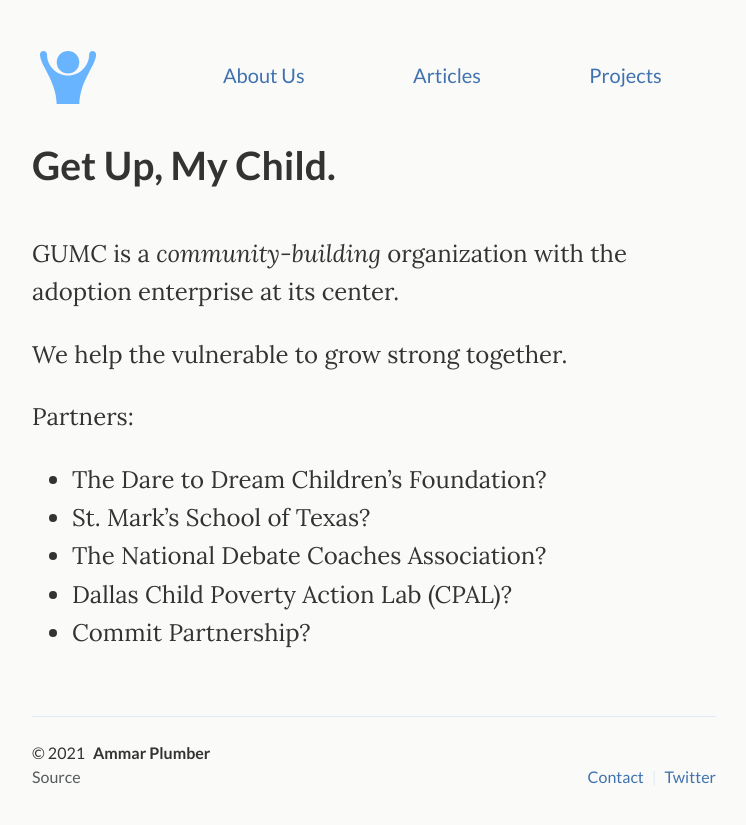
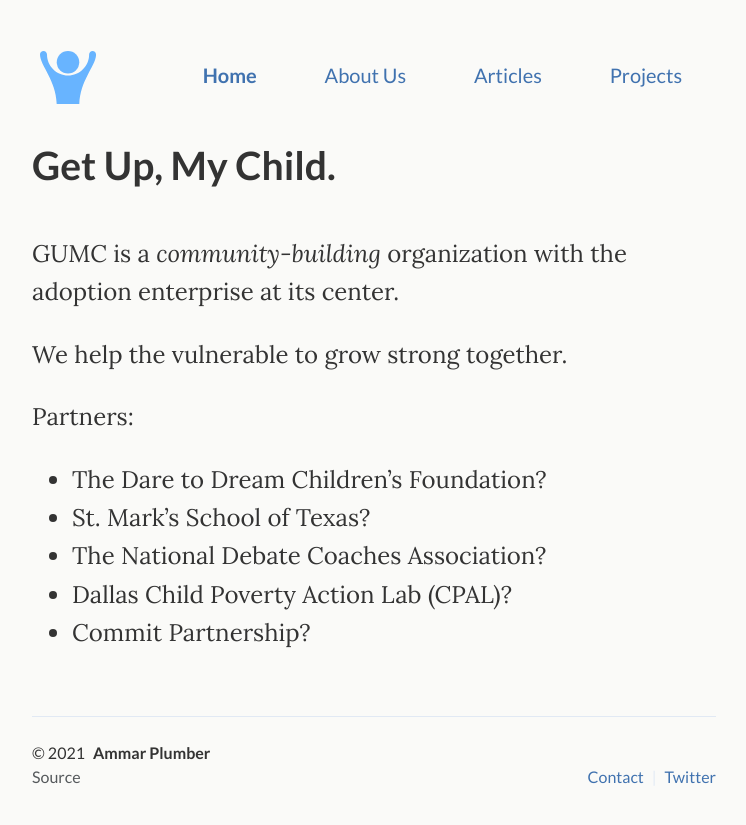
Before and after one commit to getupmychild/getupmychild.github.io, a Jekyll site: the page built from index.md, in a window 1280 px wide. Shown: the top 825 px of the page, without its empty margins (266-1012 px from the left). Built offline with Jekyll 4.4.1, drawn with Linux system fonts in a browser that asks for light colours.

Commit message:
Update _config.yml

```diff
--- a/_config.yml
+++ b/_config.yml
@@ -29,6 +29,9 @@ paginate_path: "/articles/page:num/"  # link scheme for articles, should be letf
 # Used to define the navigation menu items
 # > Title is the tile of the navigation item, url the url and desc is the tooltip
 navigation:
+  - title: Home
+    url: /
+    desc: Landing Page
   - title: About Us
     url: /about/
     desc: Who we are and what we do
```
